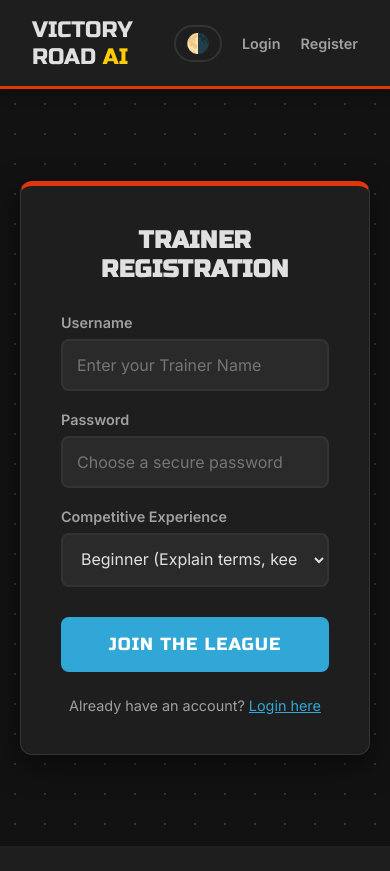
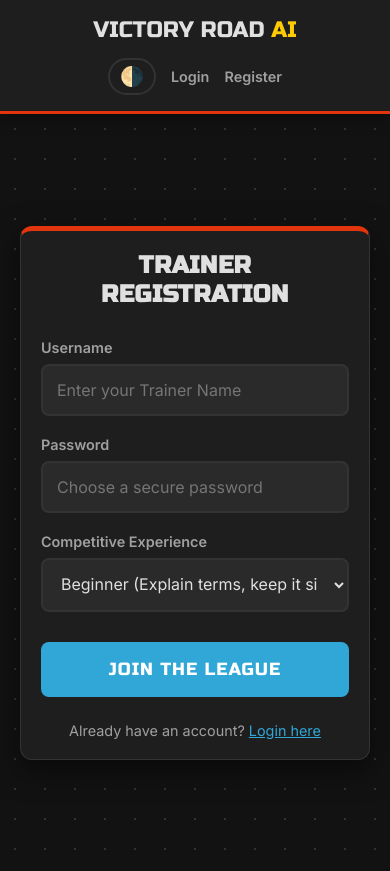
Before and after one commit to ADIVADER19/showdown-comp-coach, a Flask app: page /register in a window 390 px wide. Before the commit the page ends 825 px from the top, so only its background shows below. Run offline with Flask 3, Linux system fonts and the light colour scheme.

Commit message:
added responsive design

```diff
--- a/static/style.css
+++ b/static/style.css
@@ -209,7 +209,8 @@ a { text-decoration: none; color: inherit; transition: 0.3s; }
 /* Grid & Card */
 .team-grid {
     display: grid;
-    grid-template-columns: repeat(auto-fill, minmax(400px, 1fr));
+    /* CHANGED: reduced min-width from 400px to 300px for better responsiveness */
+    grid-template-columns: repeat(auto-fill, minmax(300px, 1fr));
     gap: 25px;
     padding-bottom: 40px;
 }
@@ -273,3 +274,91 @@ a { text-decoration: none; color: inherit; transition: 0.3s; }
     transition: 0.3s; display: flex; align-items: center; gap: 8px;
 }
 .action-btn:hover { background: var(--poke-blue); color: white; box-shadow: 0 0 10px rgba(48, 167, 215, 0.4); }
+
+/* --- 9. Responsive Design (Mobile & Tablet) --- */
+
+/* Tablet and smaller (Width < 900px) */
+@media screen and (max-width: 900px) {
+    /* Shrink the Chat container width */
+    .app-container {
+        width: 95%;
+        margin: 20px auto;
+        height: 85vh;
+    }
+
+    /* Adjust Grid to prevent horizontal scrolling */
+    .team-grid {
+        grid-template-columns: repeat(auto-fill, minmax(300px, 1fr));
+    }
+}
+
+/* Mobile Devices (Width < 600px) */
+@media screen and (max-width: 600px) {
+
+    /* 1. Navbar: Stack Logo and Links vertically */
+    .navbar {
+        flex-direction: column;
+        padding: 1rem;
+        gap: 15px;
+    }
+    .links {
+        width: 100%;
+        justify-content: center;
+        flex-wrap: wrap;
+        gap: 15px;
+    }
+
+    /* 2. Hero Section: Reduce massive font sizes */
+    .hero h1 {
+        font-size: 2.5rem; /* Reduced from 4.5rem */
+    }
+    .hero p {
+        font-size: 1rem; /* Reduced from 1.4rem */
+        padding: 0 20px;
+    }
+
+    /* 3. Auth Forms: Make them full width on mobile */
+    .auth-box {
+        width: 90%;
+        padding: 20px;
+        margin: 0 auto;
+    }
+
+    /* 4. Chat Interface: Maximize screen usage */
+    .app-container {
+        margin: 10px;
+        width: auto;
+        height: 80vh; /* Adjust for mobile browser bars */
+        border-radius: 8px;
+    }
+    .message {
+        max-width: 90%; /* Messages take more width on small screens */
+        font-size: 0.95rem;
+    }
+    .input-area {
+        padding: 10px;
+    }
+    .send-btn {
+        padding: 0 15px;
+    }
+
+    /* 5. Profile Page: Stack header and cards */
+    .profile-header {
+        flex-direction: column;
+        text-align: center;
+        gap: 15px;
+        padding: 20px;
+    }
+
+    /* Force cards to be 1 column on mobile */
+    .team-grid {
+        grid-template-columns: 1fr;
+        gap: 20px;
+    }
+
+    /* Prevent code blocks from breaking layout */
+    .code-block {
+        font-size: 0.75rem;
+        padding: 15px;
+    }
+}
```
